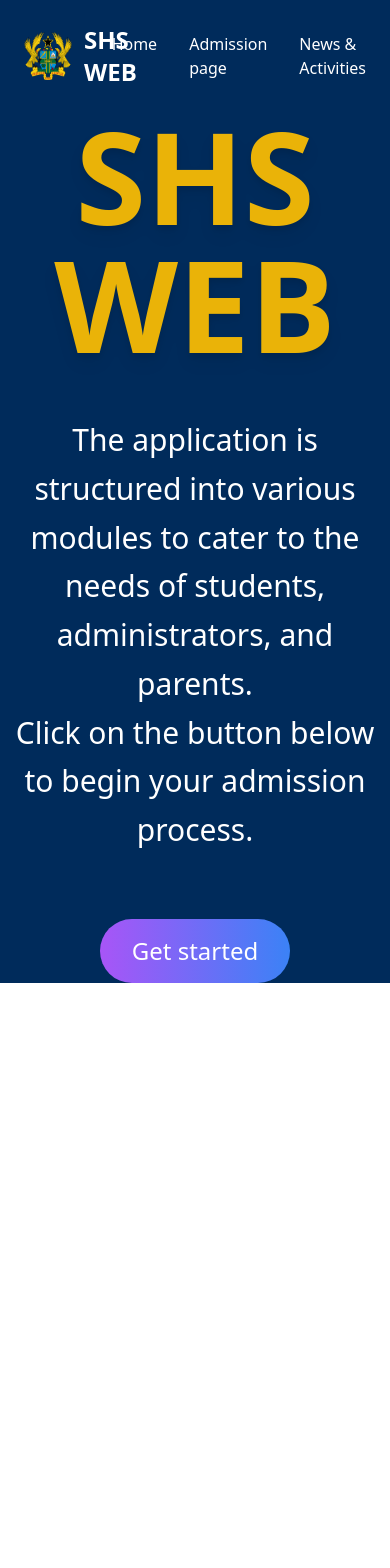
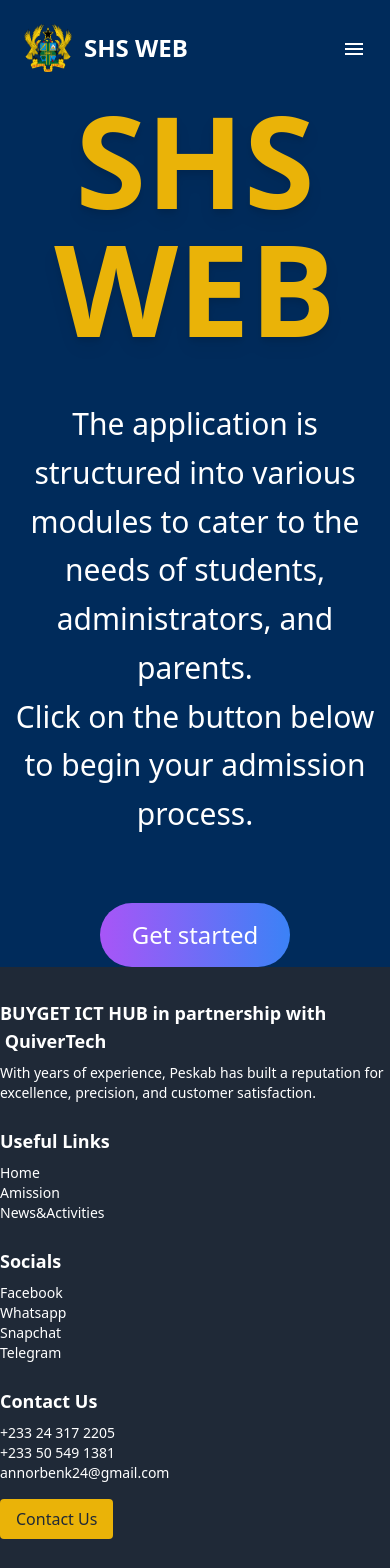
Before and after one commit to kurlerprudent/shs-project, a Next.js app: page / in a window 390 px wide. Shown: the top 1568 px of the page. Before the commit the page ends 983 px from the top, so only its background shows below. Built offline with nearby package versions, Linux system fonts and the light colour scheme.

Commit message:
Added a footer

```diff
--- a/package.json
+++ b/package.json
@@ -9,6 +9,10 @@
     "lint": "next lint"
   },
   "dependencies": {
+    "@emotion/react": "^11.13.3",
+    "@emotion/styled": "^11.13.0",
+    "@mui/icons-material": "^6.1.5",
+    "@mui/material": "^6.1.5",
     "axios": "^1.7.7",
     "next": "14.2.15",
     "react": "^18",
--- a/src/app/layout.tsx
+++ b/src/app/layout.tsx
@@ -1,6 +1,7 @@
 import Navbar from "@/components/Navbar"; // Import the Navbar component
 import type { Metadata } from "next";
 import "./globals.css";
+import Footer from "@/components/Footer";
 
 export const metadata: Metadata = {
   title: "Create Next App",
@@ -17,6 +18,7 @@ export default function RootLayout({
       <body className={`antialiased`}>
         <Navbar /> {/* Navbar is now included in the layout */}
         {children}
+        <Footer/>
       </body>
     </html>
   );
--- /dev/null
+++ b/src/components/Footer.tsx
@@ -0,0 +1,56 @@
+
+
+
+const Footer = () => {
+  return (
+
+
+
+    <footer className="bg-gray-800 text-white py-8">
+        <div className="container mx-auto flex flex-wrap justify-between">
+
+            <div className="w-full md:w-1/4 mb-6 md:mb-0">
+                <h2 className="text-lg font-bold mb-2">BUYGET ICT HUB in partnership  with  QuiverTech</h2>
+                <p className="text-sm">With years of experience, Peskab has built a reputation for excellence, precision, and customer satisfaction.</p>
+            </div>
+
+            <div className="w-full md:w-1/4 mb-6 md:mb-0">
+                <h2 className="text-lg font-bold mb-2">Useful Links</h2>
+                <ul className="text-sm">
+                    <li><a href="#" className="hover:underline">Home</a></li>
+                    <li><a href="#" className="hover:underline">Amission</a></li>
+                    <li><a href="#" className="hover:underline">News&Activities</a></li>
+
+                </ul>
+            </div>
+
+            <div className="w-full md:w-1/4 mb-6 md:mb-0">
+                <h2 className="text-lg font-bold mb-2">Socials</h2>
+                <ul className="text-sm">
+                    <li><a href="#" className="hover:underline">Facebook</a></li>
+                    <li><a href="#" className="hover:underline">Whatsapp</a></li>
+                    <li><a href="#" className="hover:underline">Snapchat</a></li>
+                    <li><a href="#" className="hover:underline">Telegram</a></li>
+                </ul>
+            </div>
+
+
+            <div className="w-full md:w-1/4 mb-6 md:mb-0">
+                <h2 className="text-lg font-bold mb-2">Contact Us</h2>
+                <p className="text-sm"><i className="fas fa-phone"></i> +233 24 317 2205</p>
+                <p className="text-sm"><i className="fas fa-phone"></i> +233 50 549 1381</p>
+                <p className="text-sm"><i className="fas fa-envelope"></i> annorbenk24@gmail.com</p>
+                <button className="mt-4 bg-yellow-500 text-gray-800 py-2 px-4 rounded">Contact Us</button>
+            </div>
+        </div>
+        <div className="container mx-auto text-center text-sm mt-8">
+            <p>&copy; 2024 BUYGET ICT HUB in partnership  with  QuiverTech. All rights reserved.</p>
+            <p>Powered by QuiverTech. Designed by JNA.</p>
+        </div>
+    </footer>
+
+
+  )
+}
+
+export default Footer
--- a/src/components/Navbar.tsx
+++ b/src/components/Navbar.tsx
@@ -1,11 +1,19 @@
-// components/Navbar.tsx
+"use client"
 
 import { Images } from "@/assets";
 import Image from "next/image";
 import Link from "next/link";
-import { FC } from "react";
+import { FC, useState } from "react";
+import MenuIcon from '@mui/icons-material/Menu';
+import CloseIcon from '@mui/icons-material/Close';
 
 const Navbar: FC = () => {
+  const [menuOpen, setMenuOpen] = useState(false);
+
+  const toggleMenu = () => {
+    setMenuOpen(!menuOpen);
+  };
+
   return (
     <nav className="flex justify-between items-center p-6 bg-[#002b5b] text-white">
       <div className="flex items-center space-x-3">
@@ -18,19 +26,25 @@ const Navbar: FC = () => {
         />
         <span className="text-2xl font-bold">SHS WEB</span>
       </div>
-      <div className="flex space-x-8">
-        <Link href="/" className="hover:text-gray-300">
-          Home
-        </Link>
-        <Link href="/admission" className="hover:text-gray-300">
-          Admission page
-    </Link>
-        <Link href="/news" className="hover:text-gray-300">
-          News & Activities
-        </Link>
+      <div className="hidden md:flex space-x-8">
+        <Link href="/" className="hover:text-gray-300">Home</Link>
+        <Link href="/admission" className="hover:text-gray-300">Admission page</Link>
+        <Link href="/news" className="hover:text-gray-300">News & Activities</Link>
       </div>
+      <div className="md:hidden">
+        <button onClick={toggleMenu}>
+          {menuOpen ? <CloseIcon /> : <MenuIcon />}
+        </button>
+      </div>
+      {menuOpen && (
+        <div className="absolute top-16 right-0 w-full bg-[#002b5b] text-white flex flex-col items-center space-y-4 p-4 md:hidden">
+          <Link href="/" className="hover:text-gray-300">Home</Link>
+          <Link href="/admission" className="hover:text-gray-300">Admission page</Link>
+          <Link href="/news" className="hover:text-gray-300">News & Activities</Link>
+        </div>
+      )}
     </nav>
-);
+  );
 };
 
 export default Navbar;
```
Also changed, not shown: 1 other file (tests, documents, lock files or other folders).
